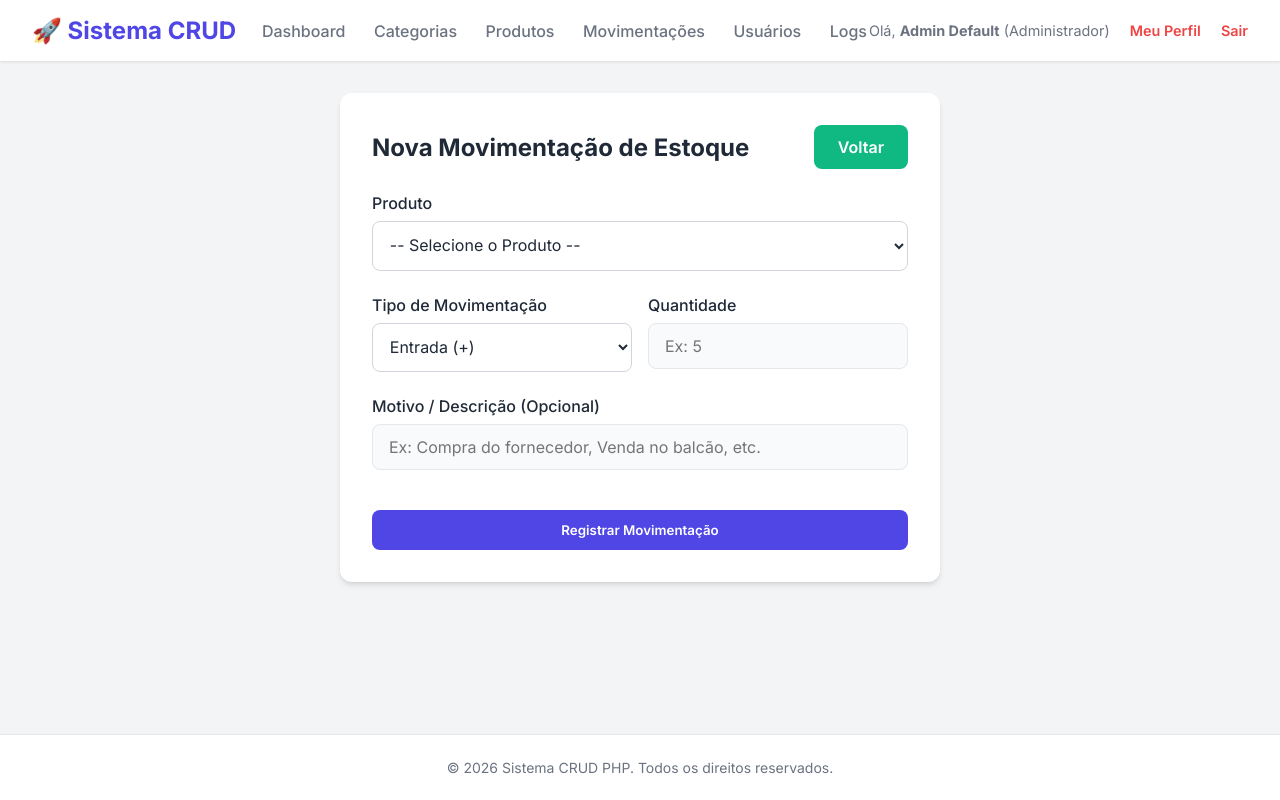
After one commit to tassiogoncalves/crud_php, a PHP site: page /crud_php_html/movimentacao/form_inserir.php in a window 1280 px wide. The commit adds this page. Run offline with PHP 8.4, Linux system fonts and the light colour scheme; a user stored in the database is signed in; data that the repository does not hold is empty.

Commit message:
feat: Adiciona módulo de controle e extrato de Movimentação de Estoque

```diff
--- a/includes/header.php
+++ b/includes/header.php
@@ -22,6 +22,7 @@ if (!isset($_SESSION['usuario_id'])) {
             <a href="<?= BASE_URL ?>dashboard.php">Dashboard</a>
             <a href="<?= BASE_URL ?>categoria/listar.php">Categorias</a>
             <a href="<?= BASE_URL ?>produto/listar.php">Produtos</a>
+            <a href="<?= BASE_URL ?>movimentacao/listar.php">Movimentações</a>
             <?php if ($_SESSION['usuario_perfil'] === 'Administrador'): ?>
                 <a href="<?= BASE_URL ?>usuario/listar.php">Usuários</a>
                 <a href="<?= BASE_URL ?>logs/listar.php">Logs</a>
--- /dev/null
+++ b/movimentacao/form_inserir.php
@@ -0,0 +1,61 @@
+<?php
+require_once '../includes/header.php';
+require_once '../bd/conexao.php';
+
+// Busca todos os produtos para o select
+$sql_produtos = "SELECT cod, nome, estoque FROM produto ORDER BY nome";
+$resultado_produtos = mysqli_query($conexao, $sql_produtos);
+
+// Produto pré-selecionado vindo da tela de listagem de produtos
+$produto_selecionado = isset($_GET['produto_id']) ? (int)$_GET['produto_id'] : 0;
+?>
+
+<div class="card" style="max-width: 600px; margin: 0 auto;">
+    <div style="display: flex; justify-content: space-between; align-items: center; margin-bottom: 1.5rem;">
+        <h2>Nova Movimentação de Estoque</h2>
+        <a href="listar.php" class="btn btn-secondary">Voltar</a>
+    </div>
+
+    <?php if (isset($_GET['erro']) && $_GET['erro'] == 'estoque_insuficiente'): ?>
+        <div style="background: #FEF2F2; color: var(--danger); padding: 1rem; border-radius: 8px; margin-bottom: 1.5rem; text-align: center;">
+            Erro: A quantidade de saída é maior do que o estoque atual do produto!
+        </div>
+    <?php endif; ?>
+
+    <form action="salvar.php" method="POST">
+        <div class="form-group">
+            <label for="produto_id">Produto</label>
+            <select name="produto_id" id="produto_id" required style="width: 100%; padding: 0.8rem; border: 1px solid #D1D5DB; border-radius: 8px; outline: none; transition: border-color 0.3s; font-family: inherit; background-color: white;">
+                <option value="">-- Selecione o Produto --</option>
+                <?php while ($p = mysqli_fetch_assoc($resultado_produtos)): ?>
+                    <option value="<?= $p['cod'] ?>" <?= $p['cod'] == $produto_selecionado ? 'selected' : '' ?>>
+                        <?= htmlspecialchars($p['nome']) ?> (Estoque atual: <?= $p['estoque'] ?>)
+                    </option>
+                <?php endwhile; ?>
+            </select>
+        </div>
+
+        <div class="form-group" style="display: flex; gap: 1rem;">
+            <div style="flex: 1;">
+                <label for="tipo">Tipo de Movimentação</label>
+                <select name="tipo" id="tipo" required style="width: 100%; padding: 0.8rem; border: 1px solid #D1D5DB; border-radius: 8px; outline: none; background-color: white;">
+                    <option value="ENTRADA">Entrada (+)</option>
+                    <option value="SAIDA">Saída (-)</option>
+                </select>
+            </div>
+            <div style="flex: 1;">
+                <label for="quantidade">Quantidade</label>
+                <input type="number" name="quantidade" id="quantidade" min="1" required placeholder="Ex: 5">
+            </div>
+        </div>
+
+        <div class="form-group">
+            <label for="motivo">Motivo / Descrição (Opcional)</label>
+            <input type="text" name="motivo" id="motivo" placeholder="Ex: Compra do fornecedor, Venda no balcão, etc.">
+        </div>
+
+        <button type="submit" class="btn btn-primary" style="width: 100%; margin-top: 1rem;">Registrar Movimentação</button>
+    </form>
+</div>
+
+<?php require_once '../includes/footer.php'; ?>
--- a/produto/listar.php
+++ b/produto/listar.php
@@ -79,7 +79,8 @@ $resultado = mysqli_stmt_get_result($stmt);
                             <span style="font-weight: 500;"><?= $row['estoque'] ?> un.</span>
                         <?php endif; ?>
                     </td>
-                    <td class="table-actions">
+                    <td class="table-actions" style="width: 250px;">
+                        <a href="../movimentacao/form_inserir.php?produto_id=<?= $row['cod'] ?>" class="btn btn-sm" style="background: #10B981; color: white;">🔄 Movimentar</a>
                         <a href="form_editar.php?cod=<?= $row['cod'] ?>" class="btn btn-sm btn-secondary">Editar</a>
                         <a href="excluir.php?cod=<?= $row['cod'] ?>" class="btn btn-sm btn-danger" onclick="return confirm('Tem certeza que deseja excluir este produto?');">Excluir</a>
                     </td>
```
Also changed, not shown: bd/schema.sql (+13 -0 lines), movimentacao/listar.php (added, +63 -0 lines), movimentacao/salvar.php (added, +77 -0 lines).
